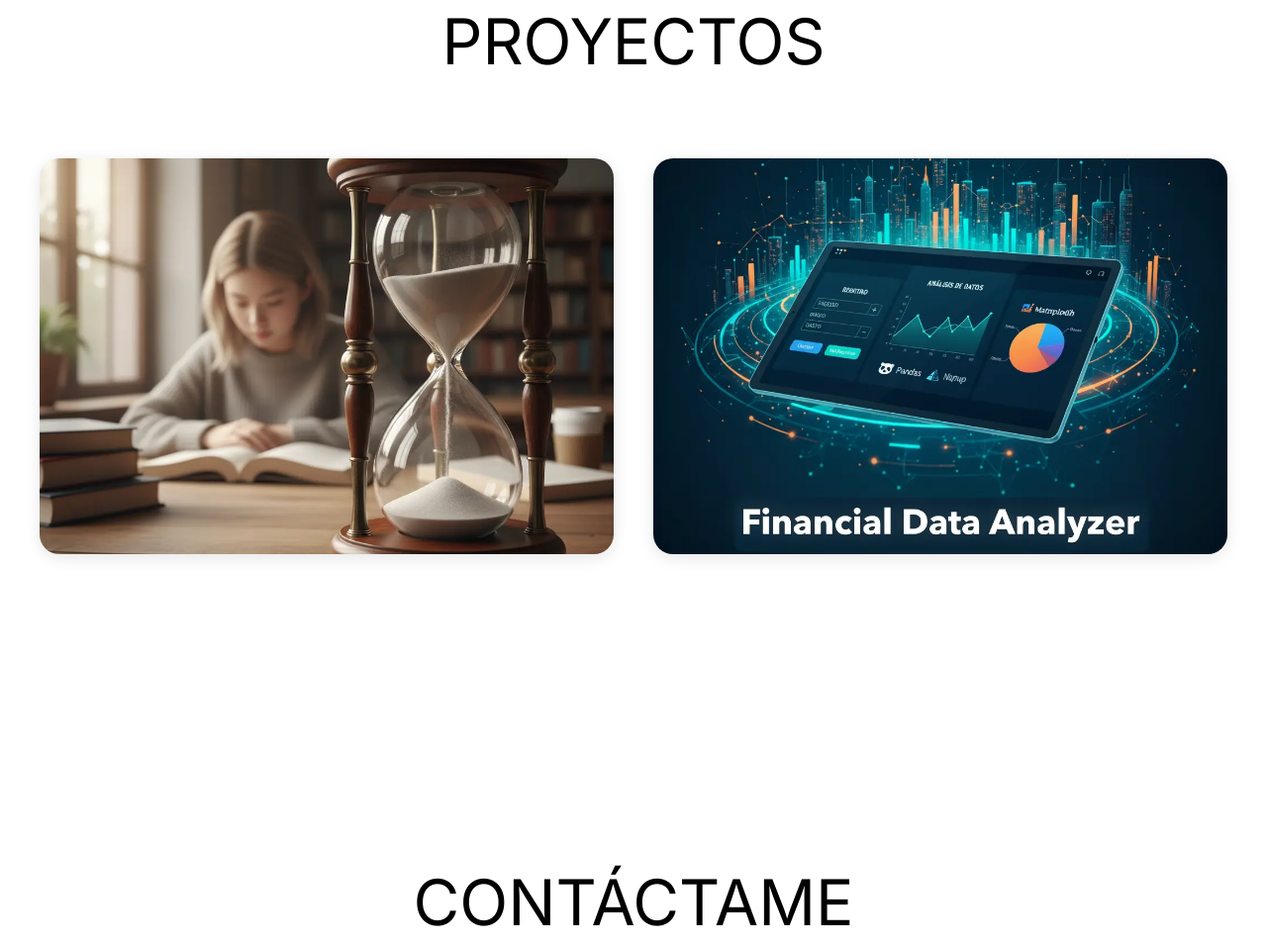
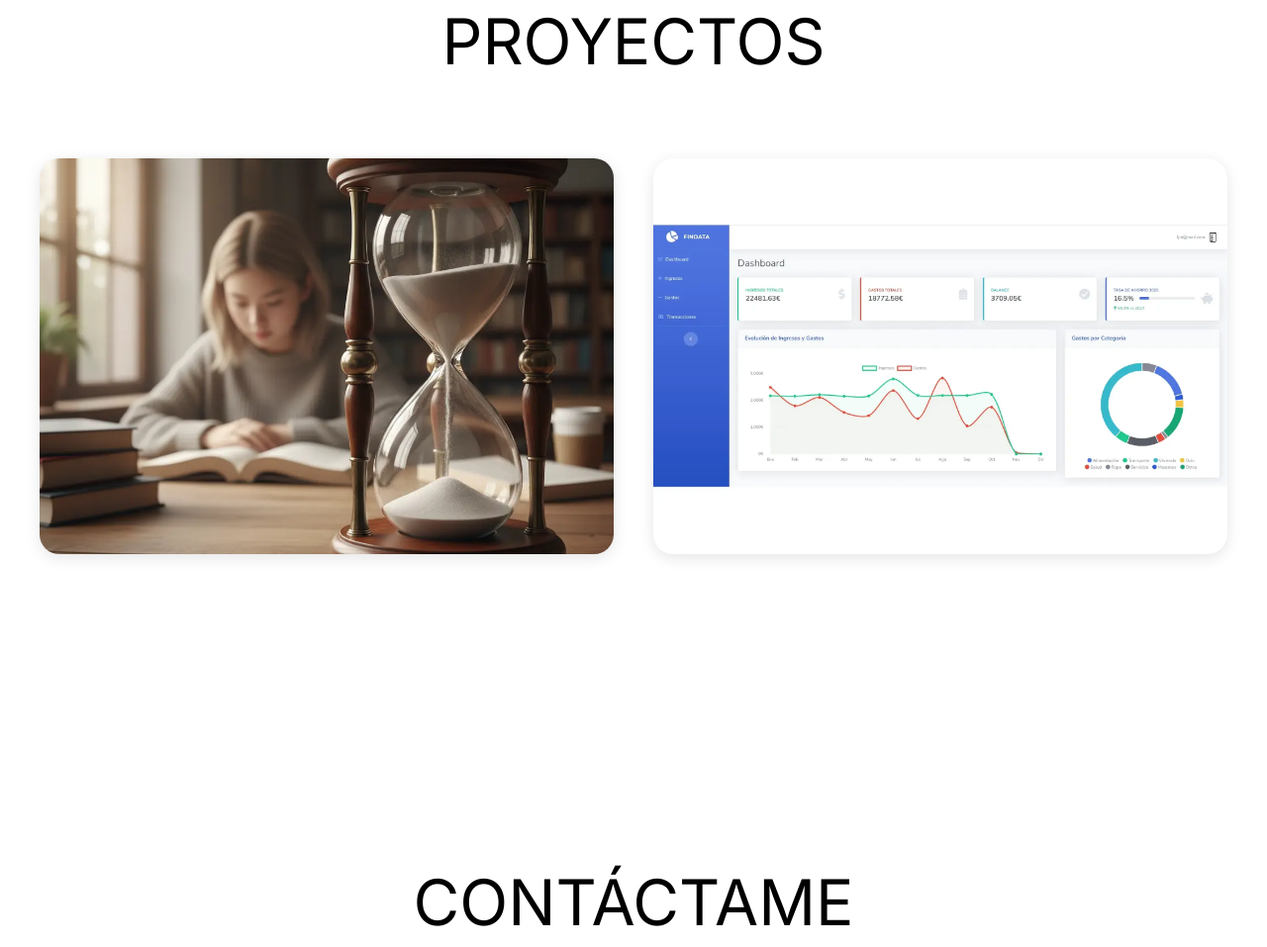
Before and after one commit to AnaDuarteAntunes/AnaDuarteAntunes.github.io, a plain HTML site: page index.html in a window 1280 px wide. Shown: the part 2624-3581 px from the top of the page at 99% size. Drawn offline with Linux system fonts and the light colour scheme; a web font is replaced by a local one.

Commit message:
Actualizacion tarjeta findata

```diff
--- a/index.html
+++ b/index.html
@@ -103,7 +103,7 @@ Permite seleccionar una asignatura o tarea, iniciar, pausar y reiniciar el cron
         <!-- Proyecto 2 -->
         <a href="https://github.com/AnaDuarteAntunes/FinData/tree/main" target="_blank" class="project-card">
             <div class="project-image">
-                <img src="images/FinData_ai.webp" alt="Proyecto 2">
+                <img src="images/findata_dashboard.webp" alt="Proyecto 2">
             </div>
             <div class="project-overlay">
                 <h3>FinData - Panel de Análisis Financiero Personal</h3>
```
Also changed, not shown: images/findata_dashboard.webp (added).
